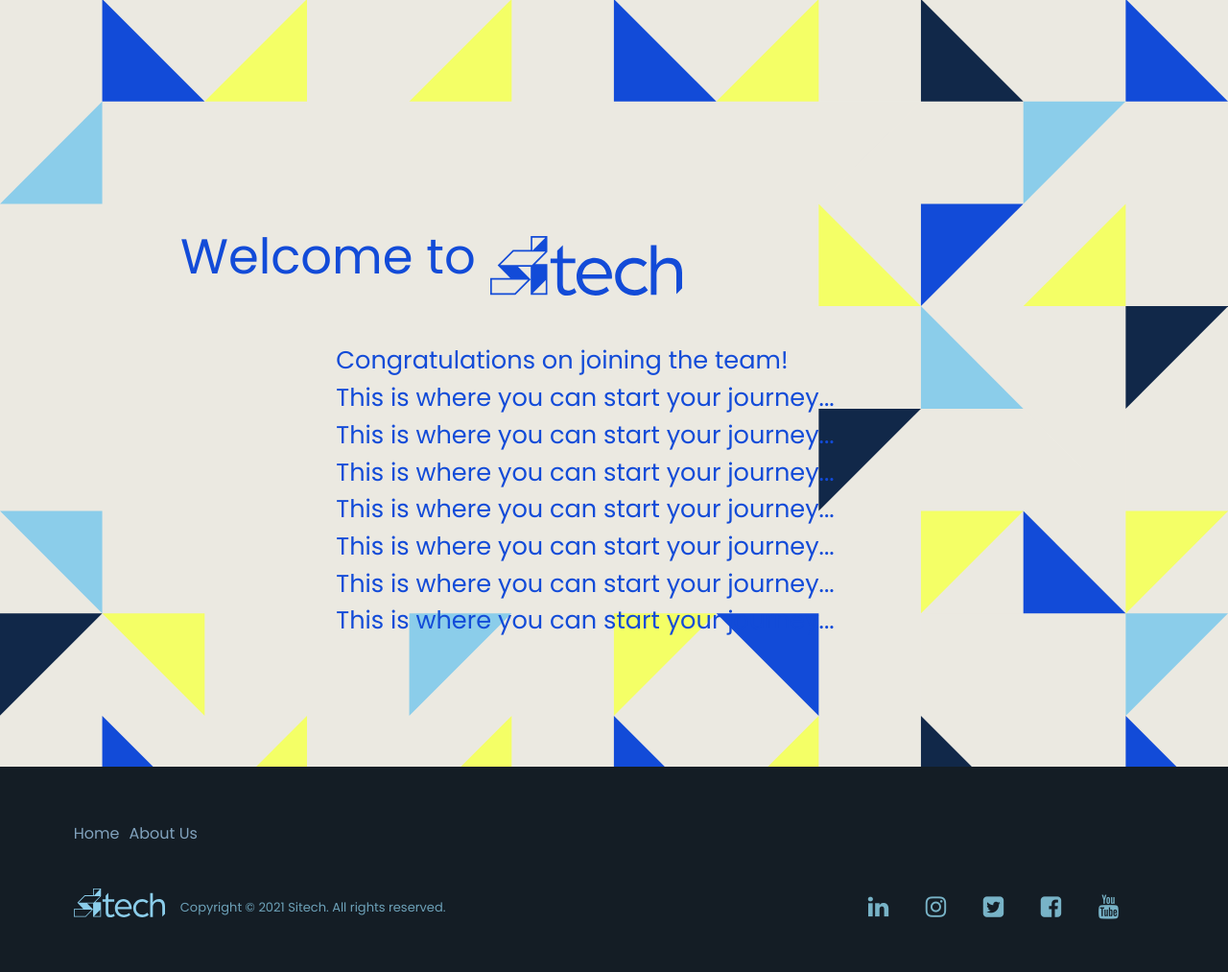
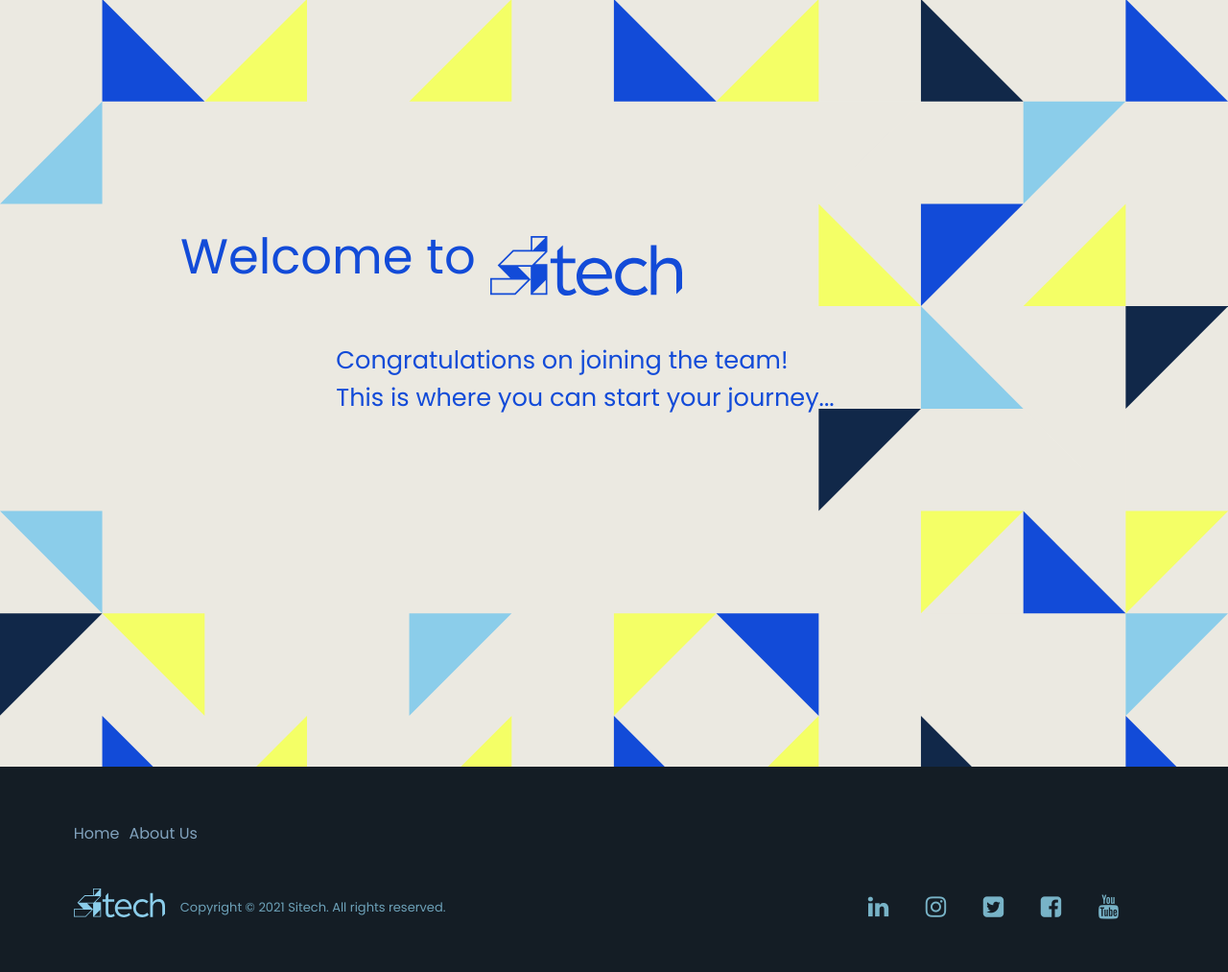
Before and after one commit to azez-alhoot/SiTech-Onboarding, a Django app: page / in a window 1280 px wide. Shown: the part 117-1130 px from the top of the page at 96% size. Run offline with Django 3.2, Linux system fonts and the light colour scheme; some libraries are stand-ins or nearby versions.

Commit message:
hello there

```diff
--- a/onboarding/templates/home.html
+++ b/onboarding/templates/home.html
@@ -15,12 +15,7 @@
             <div class="home-headers content-box d-flex flex-column pt-1">
                 <h2>Congratulations on joining the team!</h2>
                 <h3>This is where you can start your journey...</h3>
-                <h3>This is where you can start your journey...</h3>
-                <h3>This is where you can start your journey...</h3>
-                <h3>This is where you can start your journey...</h3>
-                <h3>This is where you can start your journey...</h3>
-                <h3>This is where you can start your journey...</h3>
-                <h3>This is where you can start your journey...</h3>
+
 
 
 
```
